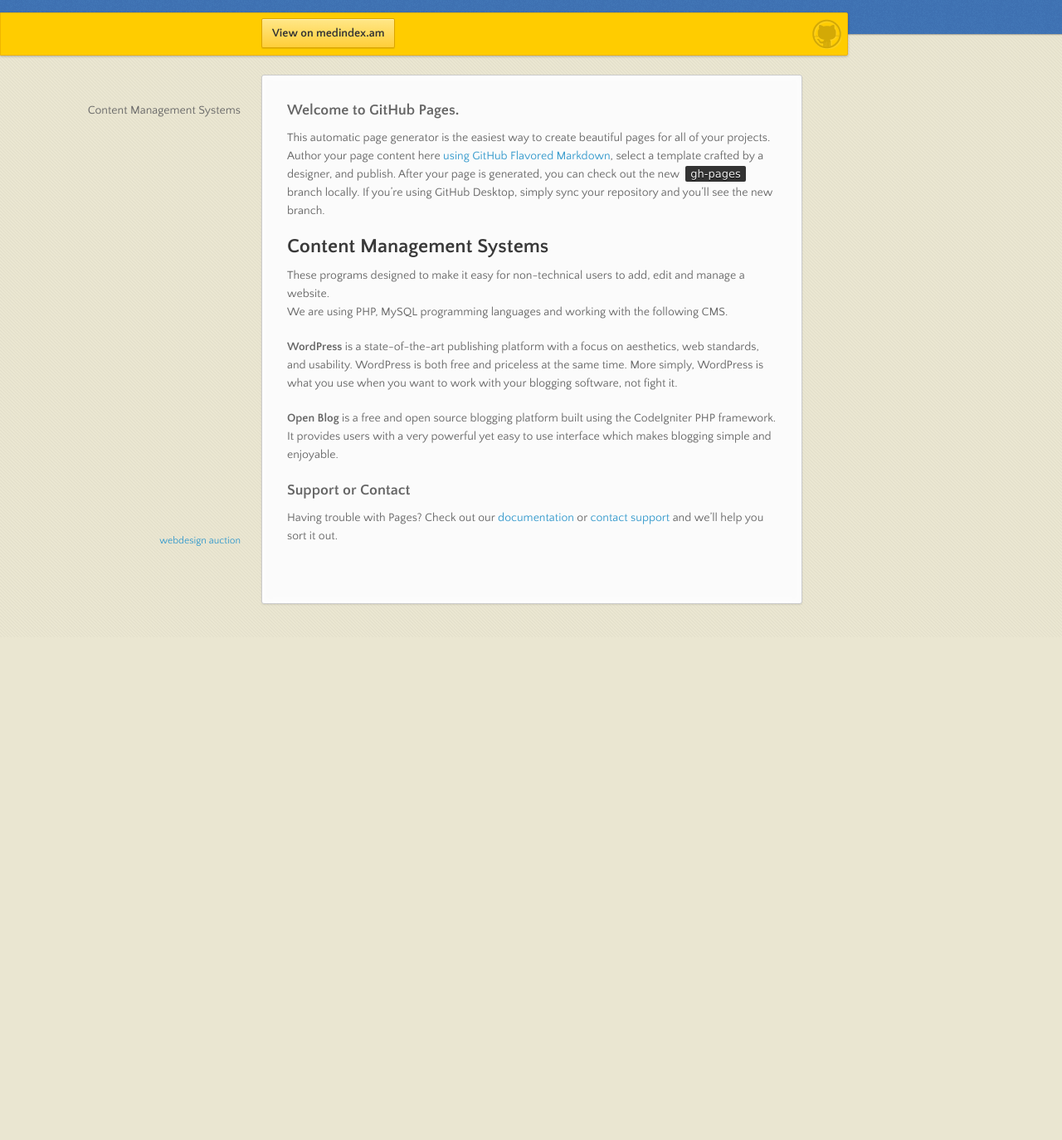
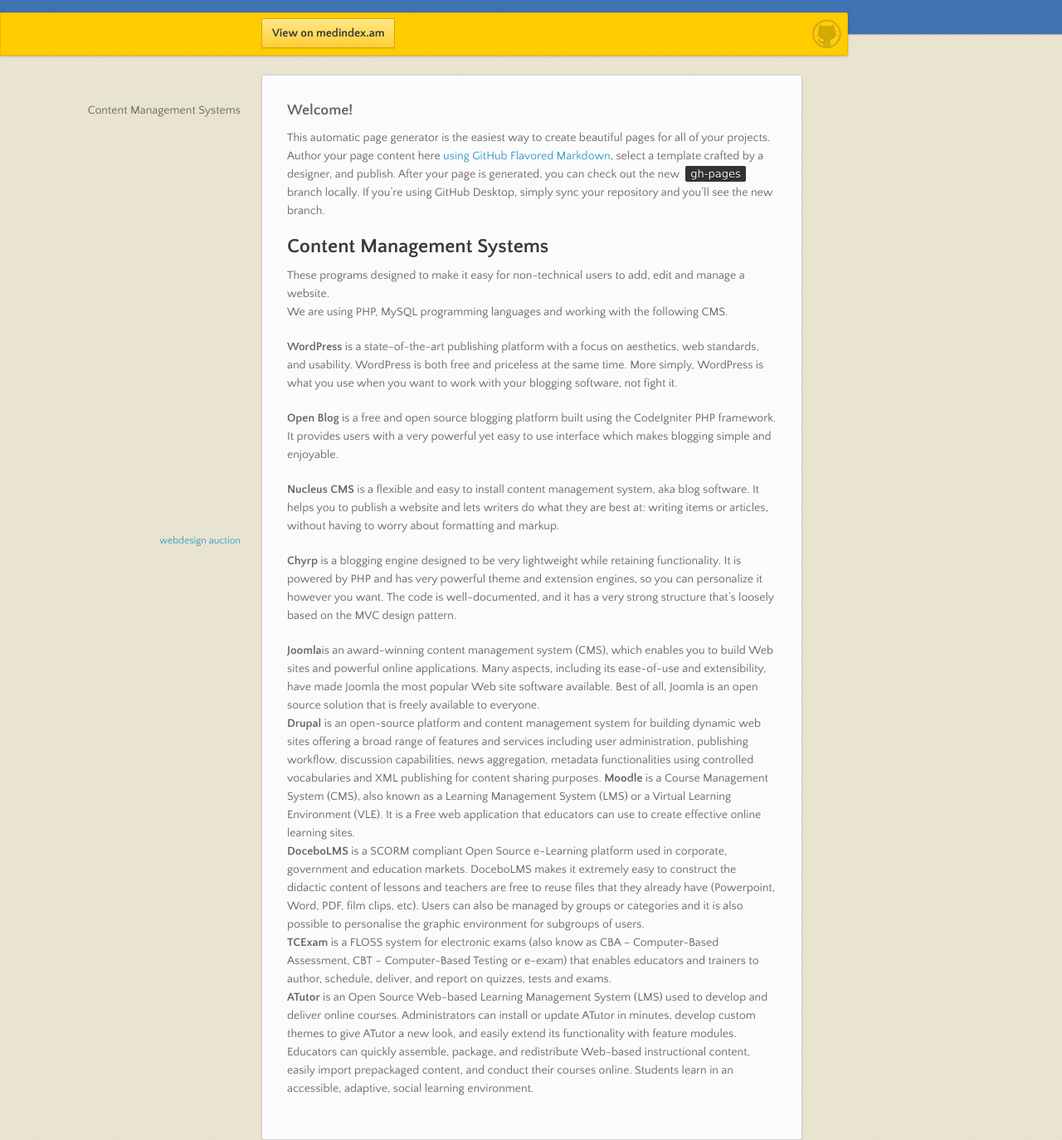
Before and after one commit to medindex/medindex.github.io, a plain HTML site: page index.html in a window 1280 px wide. Shown: the part 100-1474 px from the top of the page at 83% size. Before the commit the page ends 868 px from the top, so only its background shows below. Drawn offline with nearby package versions, Linux system fonts and the light colour scheme.

Commit message:
Update index.html

```diff
--- a/index.html
+++ b/index.html
@@ -33,20 +33,24 @@
       </nav>
       <section>
         <h3>
-<a id="welcome-to-github-pages" class="anchor" href="#welcome-to-github-pages" aria-hidden="true"><span aria-hidden="true" class="octicon octicon-link"></span></a>Welcome to GitHub Pages.</h3>
+<a id="welcome-to-github-pages" class="anchor" href="#welcome-to-github-pages" aria-hidden="true"><span aria-hidden="true" class="octicon octicon-link"></span></a>Welcome!</h3>
 
 <p>This automatic page generator is the easiest way to create beautiful pages for all of your projects. Author your page content here <a href="https://guides.github.com/features/mastering-markdown/">using GitHub Flavored Markdown</a>, select a template crafted by a designer, and publish. After your page is generated, you can check out the new <code>gh-pages</code> branch locally. If you’re using GitHub Desktop, simply sync your repository and you’ll see the new branch.</p>
 
-<h3>
+
 <h2>Content Management Systems</h2>
 <p> These programs designed to make it easy for non-technical users to add, edit and manage a website.<br>
 We are using PHP, MySQL programming languages and working with the following CMS.</p>
 <p><b>WordPress</b> is a state-of-the-art publishing platform with a focus on aesthetics, web standards, and usability. WordPress is both free and priceless at the same time. More simply, WordPress is what you use when you want to work with your blogging software, not fight it.</p>
 <p><b>Open Blog</b> is a free and open source blogging platform built using the CodeIgniter PHP framework. It provides users with a very powerful yet easy to use interface which makes blogging simple and enjoyable.</p>
-<h3>
-<a id="support-or-contact" class="anchor" href="#support-or-contact" aria-hidden="true"><span aria-hidden="true" class="octicon octicon-link"></span></a>Support or Contact</h3>
-
-<p>Having trouble with Pages? Check out our <a href="https://help.github.com/pages">documentation</a> or <a href="https://github.com/contact">contact support</a> and we’ll help you sort it out.</p>
+<b>Nucleus CMS</b> is a flexible and easy to install content management system, aka blog software. It helps you to publish a website and lets writers do what they are best at: writing items or articles, without having to worry about formatting and markup.</p>
+<p><b>Chyrp</b> is a blogging engine designed to be very lightweight while retaining functionality. It is powered by PHP and has very powerful theme and extension engines, so you can personalize it however you want. The code is well-documented, and it has a very strong structure that’s loosely based on the MVC design pattern.</p>
+<b>Joomla</b>is an award-winning content management system (CMS), which enables you to build Web sites and powerful online applications. Many aspects, including its ease-of-use and extensibility, have made Joomla the most popular Web site software available. Best of all, Joomla is an open source solution that is freely available to everyone.<br>
+<b> Drupal</b> is an open-source platform and content management system for building dynamic web sites offering a broad range of features and services including user administration, publishing workflow, discussion capabilities, news aggregation, metadata functionalities using controlled vocabularies and XML publishing for content sharing purposes.
+<b>Moodle</b> is a Course Management System (CMS), also known as a Learning Management System (LMS) or a Virtual Learning Environment (VLE). It is a Free web application that educators can use to create effective online learning sites.<br>
+<b>DoceboLMS</b> is a SCORM compliant Open Source e-Learning platform used in corporate, government and education markets. DoceboLMS makes it extremely easy to construct the didactic content of lessons and teachers are free to reuse files that they already have (Powerpoint, Word, PDF, film clips, etc). Users can also be managed by groups or categories and it is also possible to personalise the graphic environment for subgroups of users.<br>
+<b>TCExam</b> is a FLOSS system for electronic exams (also know as CBA – Computer-Based Assessment, CBT – Computer-Based Testing or e-exam) that enables educators and trainers to author, schedule, deliver, and report on quizzes, tests and exams.<br>
+<b> ATutor</b> is an Open Source Web-based Learning Management System (LMS) used to develop and deliver online courses. Administrators can install or update ATutor in minutes, develop custom themes to give ATutor a new look, and easily extend its functionality with feature modules. Educators can quickly assemble, package, and redistribute Web-based instructional content, easily import prepackaged content, and conduct their courses online. Students learn in an accessible, adaptive, social learning environment.<br>
       </section>
       <footer>
         <p><small><a href="http://webdesign.auction">webdesign auction</a></small></p>
```
